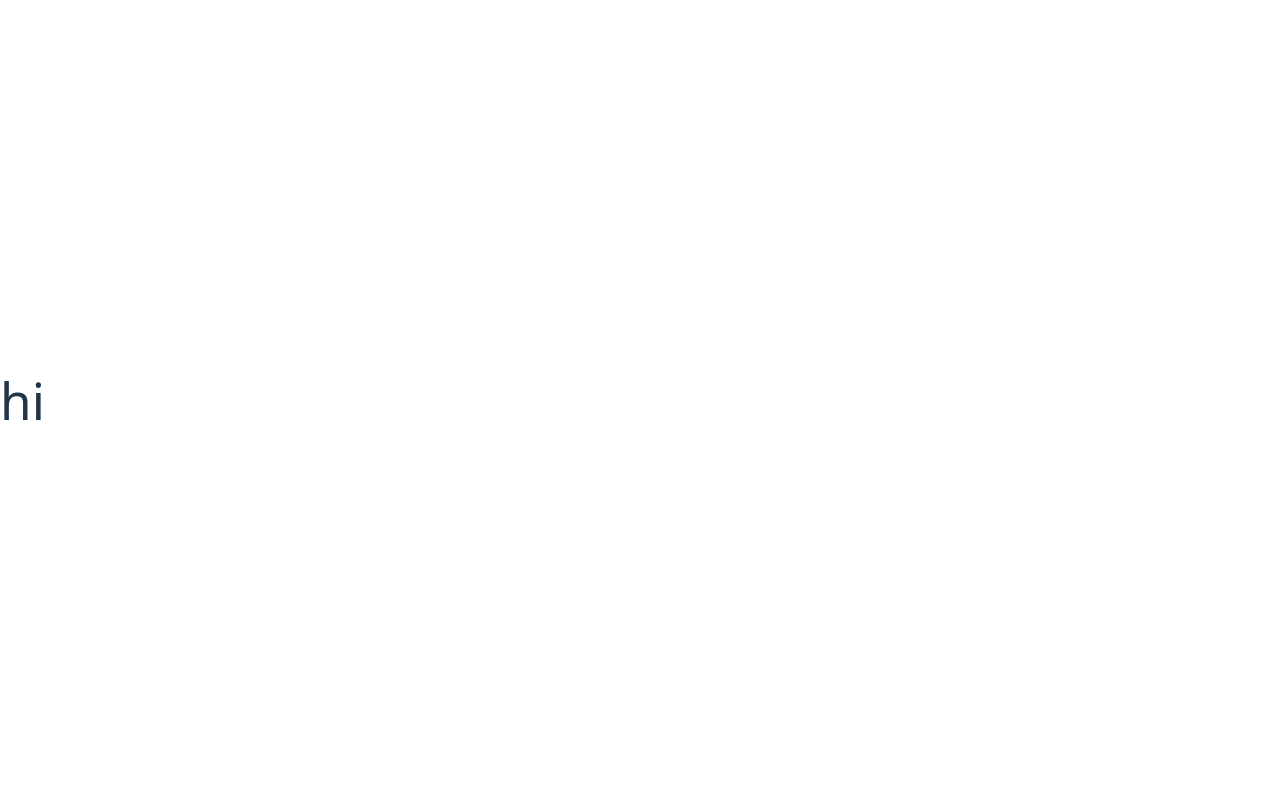
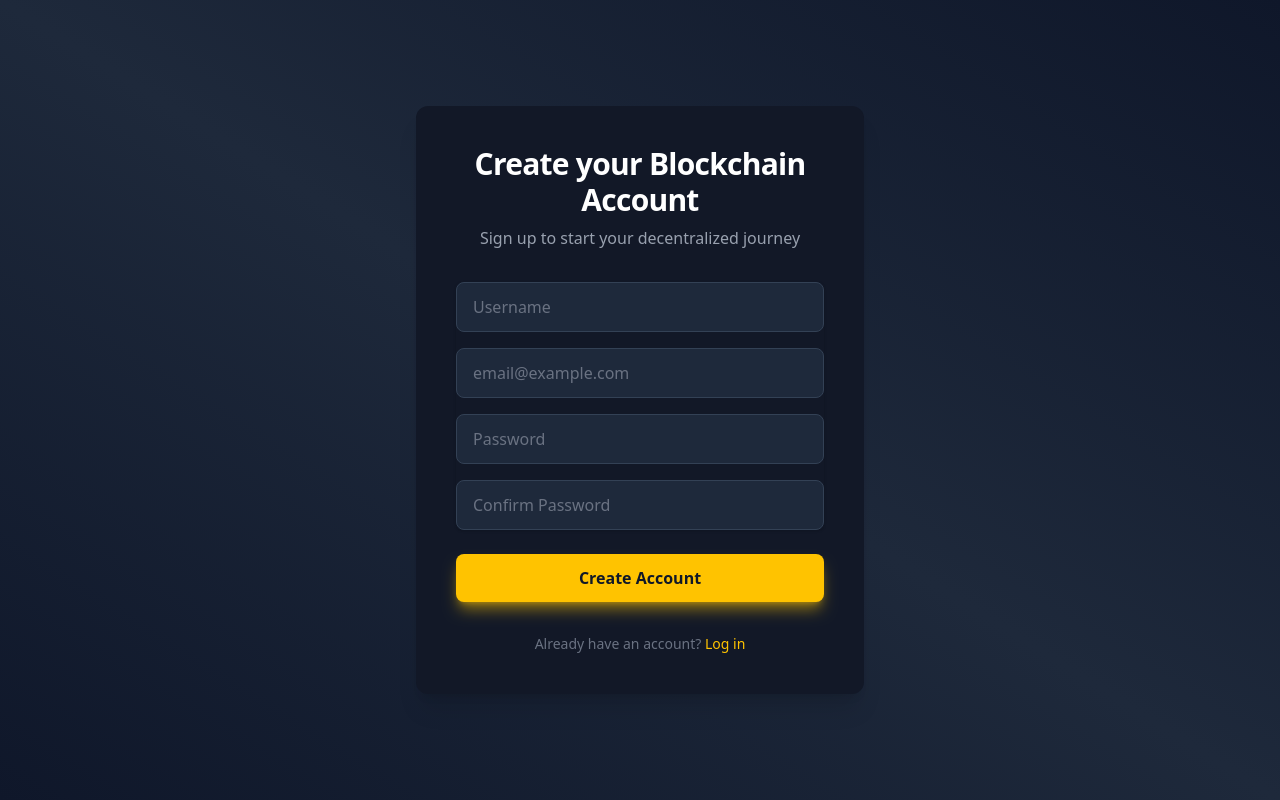
Before and after one commit to mishab339/AI_pharmaGuard_frontend, a React (Vite) app: page /signup in a window 1280 px wide. Built offline with nearby package versions, Linux system fonts and the light colour scheme.

Commit message:
Auth pages Login and Signup

```diff
--- a/package.json
+++ b/package.json
@@ -11,8 +11,10 @@
   },
   "dependencies": {
     "@tailwindcss/vite": "^4.1.12",
+    "@types/react-router-dom": "^5.3.3",
     "react": "^19.1.1",
     "react-dom": "^19.1.1",
+    "react-router-dom": "^7.8.2",
     "tailwindcss": "^4.1.12"
   },
   "devDependencies": {
--- a/src/App.tsx
+++ b/src/App.tsx
@@ -1,16 +1,17 @@
-import { useState } from 'react'
-import reactLogo from './assets/react.svg'
-import viteLogo from '/vite.svg'
-import './App.css'
+import React from "react";
+import { BrowserRouter as Router, Routes, Route } from "react-router-dom";
+import Login from "./components/Auth/Login";
+import Signup from "./components/Auth/Signup";
 
 function App() {
-  const [count, setCount] = useState(0)
-
   return (
-    <>
-      <h1>hi</h1>
-    </>
-  )
+    <Router>
+      <Routes>
+        <Route path="/" element={<Login />} />
+        <Route path="/signup" element={<Signup />} />
+      </Routes>
+    </Router>
+  );
 }
 
-export default App
+export default App;
--- /dev/null
+++ b/src/components/Auth/Login.tsx
@@ -0,0 +1,74 @@
+import { useState } from "react";
+import { Link } from "react-router-dom";
+
+export default function Login() {
+  const [email, setEmail] = useState("");
+  const [password, setPassword] = useState("");
+
+  const handleSubmit = (e: React.FormEvent) => {
+    e.preventDefault();
+    // Add your login logic here
+  };
+
+  return (
+    <div className="min-h-screen bg-gradient-to-tr from-[#0f172a] via-[#1e293b] to-[#0f172a] flex items-center justify-center px-6 py-12">
+      <div className="max-w-md w-full bg-[#121827] rounded-xl shadow-xl p-10 space-y-8 animate-fadeInUp">
+        <div className="text-center text-white">
+          <h2 className="text-3xl font-extrabold tracking-tight mb-2">Welcome Back</h2>
+          <p className="text-gray-400">Login to your blockchain account</p>
+        </div>
+        <form onSubmit={handleSubmit} className="mt-8 space-y-6" noValidate>
+          <div className="rounded-md shadow-sm space-y-4">
+            <div>
+              <label htmlFor="email" className="sr-only">Email address</label>
+              <input
+                id="email"
+                type="email"
+                required
+                autoComplete="email"
+                value={email}
+                onChange={(e) => setEmail(e.target.value)}
+                placeholder="email@example.com"
+                className="w-full rounded-lg bg-[#1e293b] border border-[#334155] px-4 py-3 text-gray-200 placeholder-gray-500 focus:outline-none focus:ring-2 focus:ring-[#ffc300] focus:border-[#ffc300] transition duration-300"
+              />
+            </div>
+            <div>
+              <label htmlFor="password" className="sr-only">Password</label>
+              <input
+                id="password"
+                type="password"
+                required
+                autoComplete="current-password"
+                value={password}
+                onChange={(e) => setPassword(e.target.value)}
+                placeholder="Your password"
+                className="w-full rounded-lg bg-[#1e293b] border border-[#334155] px-4 py-3 text-gray-200 placeholder-gray-500 focus:outline-none focus:ring-2 focus:ring-[#ffc300] focus:border-[#ffc300] transition duration-300"
+              />
+            </div>
+          </div>
+
+          <div className="flex items-center justify-between text-sm text-gray-400">
+            <label className="flex items-center space-x-2 cursor-pointer select-none">
+              <input type="checkbox" className="h-4 w-4 text-[#ffc300] bg-[#1e293b] border-gray-600 rounded focus:ring-[#ffc300]" />
+              <span>Remember me</span>
+            </label>
+            <Link to="/forgot-password" className="hover:text-[#ffc300] transition">Forgot password?</Link>
+          </div>
+
+          <button
+            type="submit"
+            className="group relative w-full flex justify-center py-3 px-6 bg-[#ffc300] text-gray-900 font-bold rounded-lg hover:bg-yellow-400 transition duration-300 shadow-lg shadow-[#ffc300]/50 transform hover:-translate-y-1"
+          >
+            Sign In
+          </button>
+        </form>
+        <p className="text-center text-gray-500 text-sm">
+          Don't have an account?{" "}
+          <Link to="/signup" className="text-[#ffc300] hover:underline">
+            Sign up
+          </Link>
+        </p>
+      </div>
+    </div>
+  );
+}
--- /dev/null
+++ b/src/components/Auth/Signup.tsx
@@ -0,0 +1,91 @@
+import { useState } from "react";
+import { Link } from "react-router-dom";
+
+export default function Signup() {
+  const [username, setUsername] = useState("");
+  const [email, setEmail] = useState("");
+  const [password, setPassword] = useState("");
+  const [confirm, setConfirm] = useState("");
+
+  const handleSubmit = (e: React.FormEvent) => {
+    e.preventDefault();
+    // Add your signup logic here
+  };
+
+  return (
+    <div className="min-h-screen flex items-center justify-center bg-gradient-to-tr from-[#0f172a] via-[#1e293b] to-[#0f172a] px-6 py-12">
+      <div className="max-w-md w-full bg-[#121827] rounded-xl shadow-xl p-10 space-y-8 animate-fadeInUp">
+        <div className="text-center text-white">
+          <h2 className="text-3xl font-extrabold tracking-tight mb-2">Create your Blockchain Account</h2>
+          <p className="text-gray-400">Sign up to start your decentralized journey</p>
+        </div>
+        <form onSubmit={handleSubmit} className="mt-8 space-y-6" noValidate>
+          <div className="rounded-md shadow-sm space-y-4">
+            <div>
+              <label htmlFor="username" className="sr-only">Username</label>
+              <input
+                id="username"
+                type="text"
+                required
+                value={username}
+                onChange={(e) => setUsername(e.target.value)}
+                placeholder="Username"
+                className="w-full rounded-lg bg-[#1e293b] border border-[#334155] px-4 py-3 text-gray-200 placeholder-gray-500 focus:outline-none focus:ring-2 focus:ring-[#ffc300] focus:border-[#ffc300] transition duration-300"
+              />
+            </div>
+            <div>
+              <label htmlFor="email" className="sr-only">Email address</label>
+              <input
+                id="email"
+                type="email"
+                required
+                autoComplete="email"
+                value={email}
+                onChange={(e) => setEmail(e.target.value)}
+                placeholder="email@example.com"
+                className="w-full rounded-lg bg-[#1e293b] border border-[#334155] px-4 py-3 text-gray-200 placeholder-gray-500 focus:outline-none focus:ring-2 focus:ring-[#ffc300] focus:border-[#ffc300] transition duration-300"
+              />
+            </div>
+            <div>
+              <label htmlFor="password" className="sr-only">Password</label>
+              <input
+                id="password"
+                type="password"
+                required
+                value={password}
+                onChange={(e) => setPassword(e.target.value)}
+                placeholder="Password"
+                className="w-full rounded-lg bg-[#1e293b] border border-[#334155] px-4 py-3 text-gray-200 placeholder-gray-500 focus:outline-none focus:ring-2 focus:ring-[#ffc300] focus:border-[#ffc300] transition duration-300"
+              />
+            </div>
+            <div>
+              <label htmlFor="confirm" className="sr-only">Confirm Password</label>
+              <input
+                id="confirm"
+                type="password"
+                required
+                value={confirm}
+                onChange={(e) => setConfirm(e.target.value)}
+                placeholder="Confirm Password"
+                className="w-full rounded-lg bg-[#1e293b] border border-[#334155] px-4 py-3 text-gray-200 placeholder-gray-500 focus:outline-none focus:ring-2 focus:ring-[#ffc300] focus:border-[#ffc300] transition duration-300"
+              />
+            </div>
+          </div>
+
+          <button
+            type="submit"
+            className="group relative w-full flex justify-center py-3 px-6 bg-[#ffc300] text-gray-900 font-bold rounded-lg hover:bg-yellow-400 transition duration-300 shadow-lg shadow-[#ffc300]/50 transform hover:-translate-y-1"
+          >
+            Create Account
+          </button>
+        </form>
+        <p className="text-center text-gray-500 text-sm">
+          Already have an account?{" "}
+          <Link to="/" className="text-[#ffc300] hover:underline">
+            Log in
+          </Link>
+        </p>
+      </div>
+    </div>
+  );
+}
--- a/src/index.css
+++ b/src/index.css
@@ -1,70 +1 @@
 @import "tailwindcss";
-
-:root {
-  font-family: system-ui, Avenir, Helvetica, Arial, sans-serif;
-  line-height: 1.5;
-  font-weight: 400;
-
-  color-scheme: light dark;
-  color: rgba(255, 255, 255, 0.87);
-  background-color: #242424;
-
-  font-synthesis: none;
-  text-rendering: optimizeLegibility;
-  -webkit-font-smoothing: antialiased;
-  -moz-osx-font-smoothing: grayscale;
-}
-
-a {
-  font-weight: 500;
-  color: #646cff;
-  text-decoration: inherit;
-}
-a:hover {
-  color: #535bf2;
-}
-
-body {
-  margin: 0;
-  display: flex;
-  place-items: center;
-  min-width: 320px;
-  min-height: 100vh;
-}
-
-h1 {
-  font-size: 3.2em;
-  line-height: 1.1;
-}
-
-button {
-  border-radius: 8px;
-  border: 1px solid transparent;
-  padding: 0.6em 1.2em;
-  font-size: 1em;
-  font-weight: 500;
-  font-family: inherit;
-  background-color: #1a1a1a;
-  cursor: pointer;
-  transition: border-color 0.25s;
-}
-button:hover {
-  border-color: #646cff;
-}
-button:focus,
-button:focus-visible {
-  outline: 4px auto -webkit-focus-ring-color;
-}
-
-@media (prefers-color-scheme: light) {
-  :root {
-    color: #213547;
-    background-color: #ffffff;
-  }
-  a:hover {
-    color: #747bff;
-  }
-  button {
-    background-color: #f9f9f9;
-  }
-}
```
Also changed, not shown: 1 other file (tests, documents, lock files or other folders).
